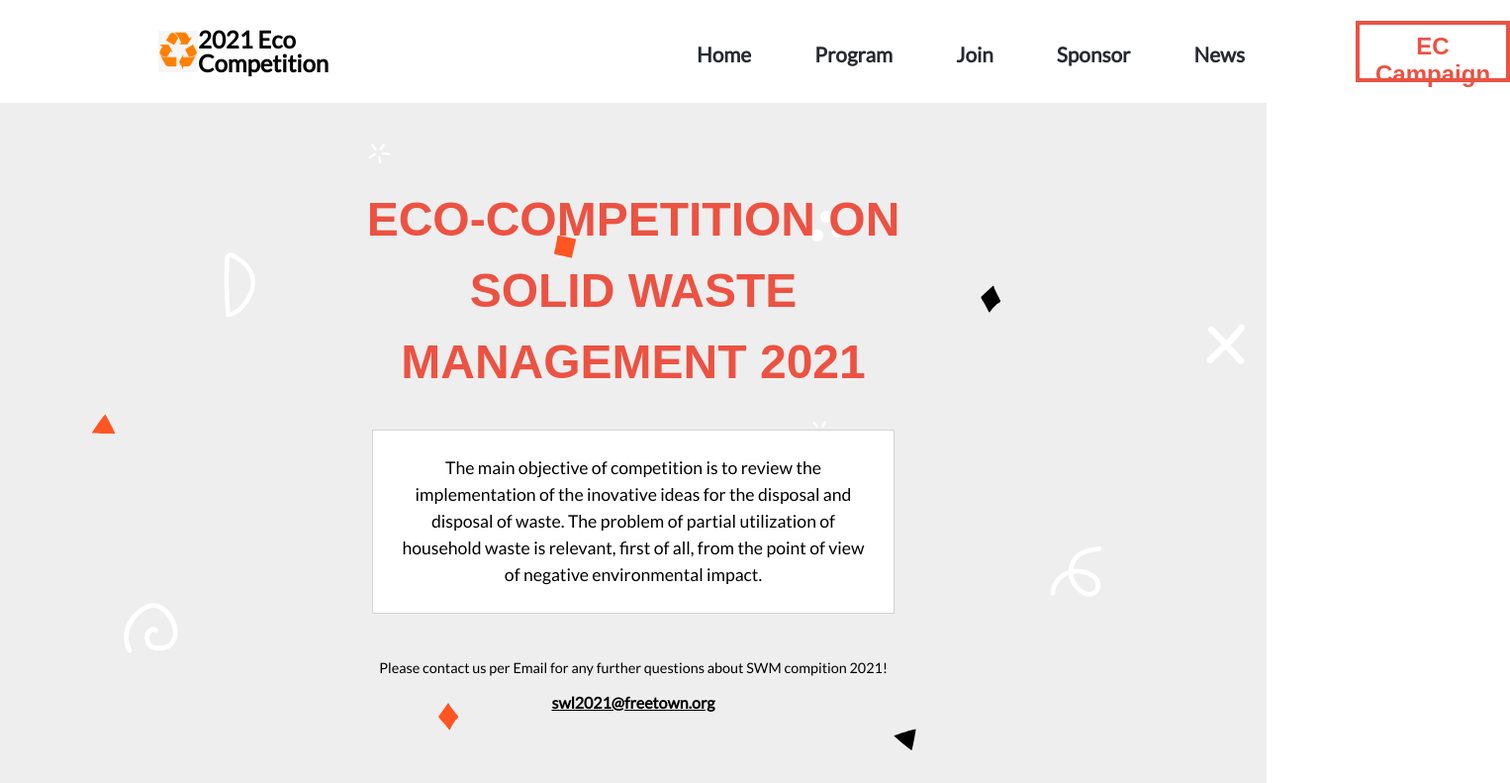
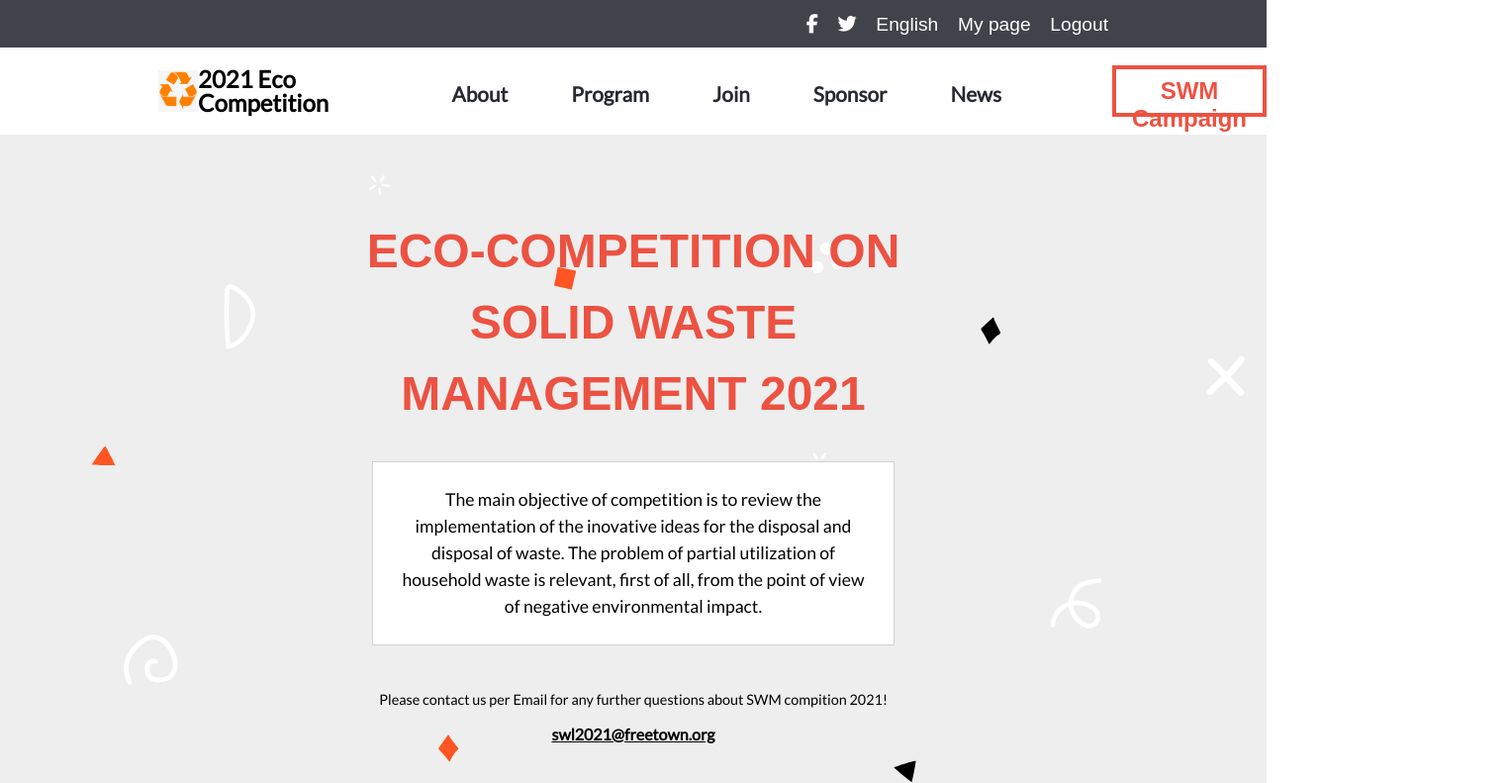
Before and after one commit to afizsavage/eco-competition, a website: page about.html in a window 1280 px wide. Shown: the top 791 px of the page at 99% size, 1526 px wide, since content can reach past the window. Drawn offline with Linux system fonts and the light colour scheme; a web font is replaced by a local one.

Commit message:
Add top column to header in both pages

```diff
--- a/about.html
+++ b/about.html
@@ -20,6 +20,27 @@
   </head>
   <body>
     <header>
+      <div class="social">
+        <ul>
+          <li>
+            <i class="fab fa-facebook-f"></i>
+          </li>
+          <li>
+            <i class="fab fa-twitter"></i>
+          </li>
+          <li>
+            <button type="button">English</button>
+          </li>
+          <li>
+            <button type="button">My page</button>
+          </li>
+          <li>
+            <button type="button">Logout</button>
+          </li>
+        </ul>
+        <span></span>
+      </div>
+      <div class="nav-section">
         <div class="logo">
           <a href="./index.html"
             >2021 Eco <br />
@@ -30,15 +51,16 @@
           <i id="menu-icon" class="fas fa-bars"></i>
           <div>
             <ul>
-            <li><a href="./index.html">Home</a></li>
+              <li><a href="./about.html">About</a></li>
               <li><a href="#">Program</a></li>
               <li><a href="#">Join</a></li>
               <li><a href="#">Sponsor</a></li>
               <li><a href="#">News</a></li>
             </ul>
-          <button type="button">EC Campaign</button>
+            <button type="button">SWM Campaign</button>
           </div>
         </nav>
+      </div>
     </header>
     <main>
       <section id="about-timeline" class="timeline">
--- a/styles/scss/index.scss
+++ b/styles/scss/index.scss
@@ -52,6 +52,10 @@ header {
       display: inline-block;
       width: 100%;
     }
+  }
+
+  div.social {
+    display: none;
   }
 }
 
@@ -516,29 +520,18 @@ footer {
 
   header {
     background: #fff;
-    height: 6.5rem;
-    padding: 0 10rem;
+    height: auto;
+    padding: 0;
     display: flex;
+    flex-direction: column;
 
-    div.logo {
-      position: static;
+    div {
       display: flex;
-      padding-top: 0;
-      align-items: center;
-      width: auto;
+    }
 
-      a {
-        background: url(../assets/svg-clip.png) left center no-repeat;
-        background-size: 2.5rem;
-        width: 10rem;
-        padding-left: 2.5rem;
-        font-size: 1.5rem;
-        font-weight: 900;
-        text-decoration: none;
-        line-height: 1.5rem;
-        color: black;
-      }
-    }
+    footer div {
+      text-align: left;
+      font-size: 1.2rem;
     }
 
     nav {
@@ -551,6 +544,7 @@ footer {
       div {
         display: flex;
         height: 100%;
+        justify-content: end;
       }
 
       ul {
@@ -573,6 +567,61 @@ footer {
         align-self: center;
         background-color: #fff;
         margin-left: 7rem;
+      }
+    }
+
+    div.social {
+      background-color: #272a31e1;
+      color: #fff;
+      height: 3rem;
+      display: flex;
+      justify-content: end;
+      align-items: center;
+      padding: 0 10rem;
+
+      ul {
+        list-style: none;
+        font-size: 1.2rem;
+
+        li {
+          display: inline;
+          margin-left: 1rem;
+          cursor: pointer;
+        }
+
+        button {
+          background-color: inherit;
+          color: #fff;
+          border: none;
+          cursor: pointer;
+          font-size: 1.2rem;
+        }
+      }
+    }
+
+    div.nav-section {
+      padding: 0 10rem;
+      height: 5.5rem;
+    }
+
+    div.logo {
+      position: static;
+      display: flex;
+      padding-top: 0;
+      align-items: center;
+      width: auto;
+
+      a {
+        background: url(../assets/svg-clip.png) left center no-repeat;
+        background-size: 2.5rem;
+        width: 10rem;
+        padding-left: 2.5rem;
+        font-size: 1.5rem;
+        font-weight: 900;
+        text-decoration: none;
+        line-height: 1.5rem;
+        color: black;
+      }
     }
   }
 
@@ -635,11 +684,6 @@ footer {
 
   #speakers li {
     padding-right: 2rem;
-  }
-
-  footer div {
-    text-align: left;
-    font-size: 1.2rem;
   }
 
   .partners > div {
```
Also changed, not shown: index.html (+22 -0 lines), styles/index.css, 1 other file. Lines whose indentation alone changed are shown as unchanged.
